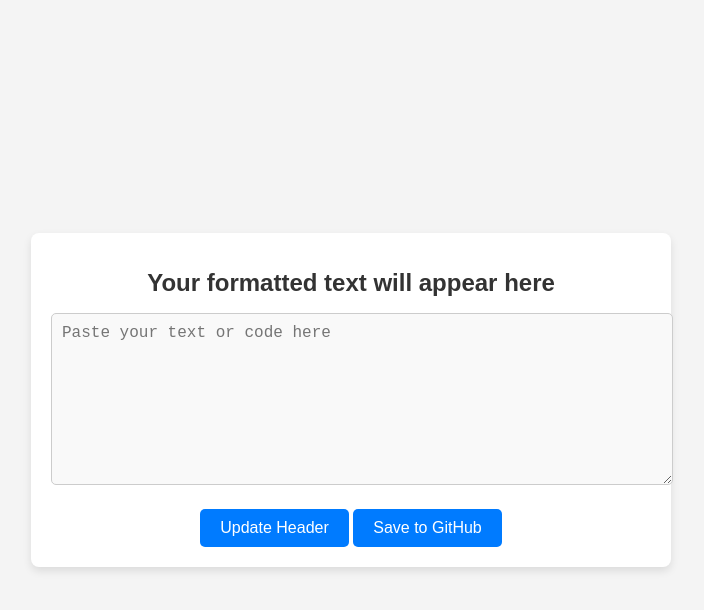
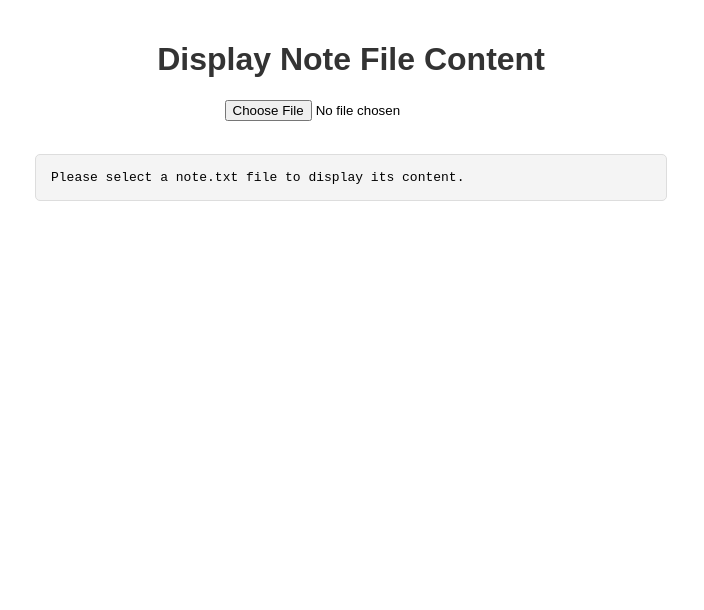
Before and after one commit to Ruben-Popovici/Rovan, a plain HTML site: page index.html in a window 1280 px wide. Shown: the whole page, without its empty margins (289-993 px from the left). Drawn offline with Linux system fonts and the light colour scheme; no server answers.

Commit message:
Update index.html

```diff
--- a/index.html
+++ b/index.html
@@ -3,132 +3,67 @@
 <head>
     <meta charset="UTF-8">
     <meta name="viewport" content="width=device-width, initial-scale=1.0">
-  <title>Update Header and Save to GitHub</title>
+    <title>Display Note</title>
     <style>
         body {
             font-family: Arial, sans-serif;
+            margin: 20px;
             display: flex;
-      justify-content: center;
+            flex-direction: column;
             align-items: center;
-      height: 100vh;
-      margin: 0;
-      background: #f4f4f4;
         }
-
-    .container {
-      text-align: center;
-      width: 80%;
+        h1 {
+            color: #333;
+        }
+        .file-input {
+            margin-bottom: 20px;
+        }
+        pre {
+            background-color: #f4f4f4;
+            padding: 15px;
+            border-radius: 5px;
+            border: 1px solid #ddd;
+            white-space: pre-wrap; /* Preserves spaces and line breaks */
+            width: 100%;
             max-width: 600px;
-      padding: 20px;
-      background-color: #fff;
-      border-radius: 8px;
-      box-shadow: 0 4px 8px rgba(0, 0, 0, 0.1);
-    }
-
-    textarea {
-      width: 100%;
-      height: 150px;
-      font-family: monospace;
-      font-size: 16px;
-      padding: 10px;
-      margin-bottom: 20px;
-      border: 1px solid #ccc;
-      border-radius: 5px;
-      background-color: #f9f9f9;
-    }
-
-    h1 {
-      font-size: 24px;
-      color: #333;
-      word-wrap: break-word;
-    }
-
-    button {
-      padding: 10px 20px;
-      font-size: 16px;
-      cursor: pointer;
-      background-color: #007bff;
-      color: white;
-      border: none;
-      border-radius: 5px;
-      transition: background-color 0.3s ease;
-    }
-
-    button:hover {
-      background-color: #0056b3;
+            overflow-x: auto;
         }
     </style>
 </head>
 <body>
 
-<div class="container">
-  <h1 id="headerText">Your formatted text will appear here</h1>
+    <h1>Display Note File Content</h1>
 
-  <textarea id="inputField" placeholder="Paste your text or code here"></textarea>
+    <input type="file" class="file-input" accept=".txt" />
 
-  <button onclick="updateHeader()">Update Header</button>
-  <button onclick="saveToGitHub()">Save to GitHub</button>
-</div>
+    <pre id="fileContent">Please select a note.txt file to display its content.</pre>
 
     <script>
-  const GITHUB_TOKEN = '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';
-  const REPO_NAME = 'Rovan';
-  const FILE_PATH = 'note.txt';
-  const BRANCH_NAME = 'main'; // or 'master', depending on your default branch
+        // Selecting the file input and display element
+        const fileInput = document.querySelector('.file-input');
+        const fileContent = document.getElementById('fileContent');
 
-  // Function to update the header with the text from the input field
-  function updateHeader() {
-    const inputText = document.getElementById('inputField').value;
-    const header = document.getElementById('headerText');
-    header.textContent = inputText;
+        fileInput.addEventListener('change', function(event) {
+            const file = event.target.files[0];
+
+            if (file && file.type === "text/plain") {
+                const reader = new FileReader();
+
+                // Event listener to process the file after reading
+                reader.onload = function(e) {
+                    fileContent.textContent = e.target.result;
+                };
+
+                reader.onerror = function() {
+                    fileContent.textContent = "Error reading file!";
+                };
+
+                // Read the file as text
+                reader.readAsText(file);
+            } else {
+                fileContent.textContent = "Please upload a valid .txt file.";
             }
-
-  // Function to save the text to GitHub
-  function saveToGitHub() {
-    const inputText = document.getElementById('inputField').value;
-
-    // Create the GitHub API request to update the file
-    fetch(`https://api.github.com/repos/${REPO_NAME}/contents/${FILE_PATH}`, {
-      method: 'PUT',
-      headers: {
-        'Authorization': `token ${GITHUB_TOKEN}`,
-        'Content-Type': 'application/json'
-      },
-      body: JSON.stringify({
-        message: 'Update note.txt with new text',
-        content: btoa(inputText), // Base64 encode the text content
-        branch: BRANCH_NAME
-      })
-    })
-    .then(response => response.json())
-    .then(data => {
-      if (data.commit) {
-        alert('Text saved to GitHub!');
-      } else {
-        alert('Failed to save text to GitHub.');
-      }
-    })
-    .catch(error => {
-      console.error('Error:', error);
-      alert('An error occurred while saving to GitHub.');
         });
-  }
-
-  // Check if there’s existing content on GitHub and load it into the header
-  window.onload = function() {
-    fetch(`https://api.github.com/repos/${REPO_NAME}/contents/${FILE_PATH}`)
-      .then(response => response.json())
-      .then(data => {
-        if (data.content) {
-          const content = atob(data.content); // Decode the Base64 content
-          document.getElementById('headerText').textContent = content;
-          document.getElementById('inputField').value = content;
-        }
-      })
-      .catch(error => {
-        console.error('Error loading file:', error);
-      });
-  };
     </script>
 
 </body>
```
Lines whose indentation alone changed are shown as unchanged.
